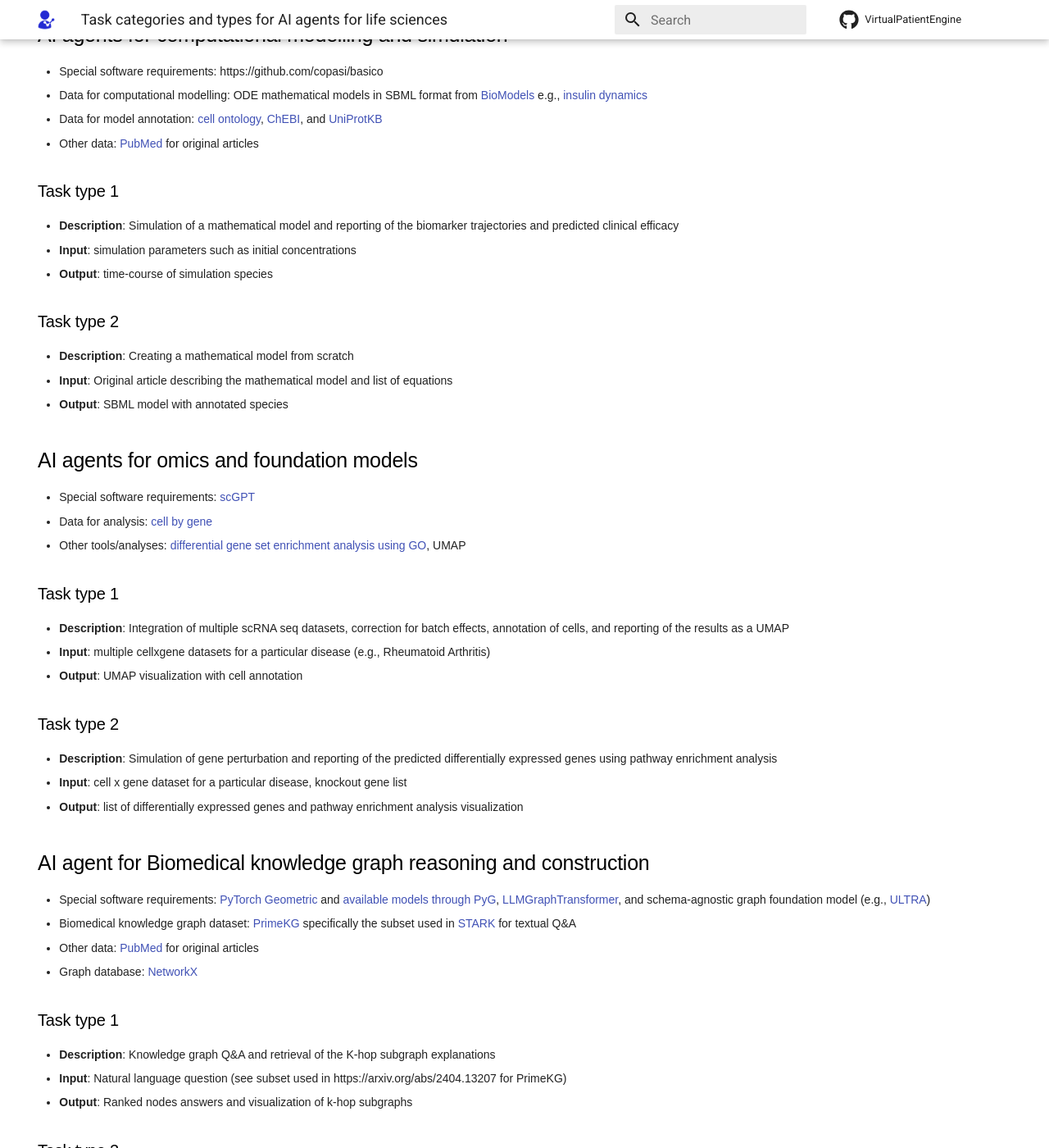
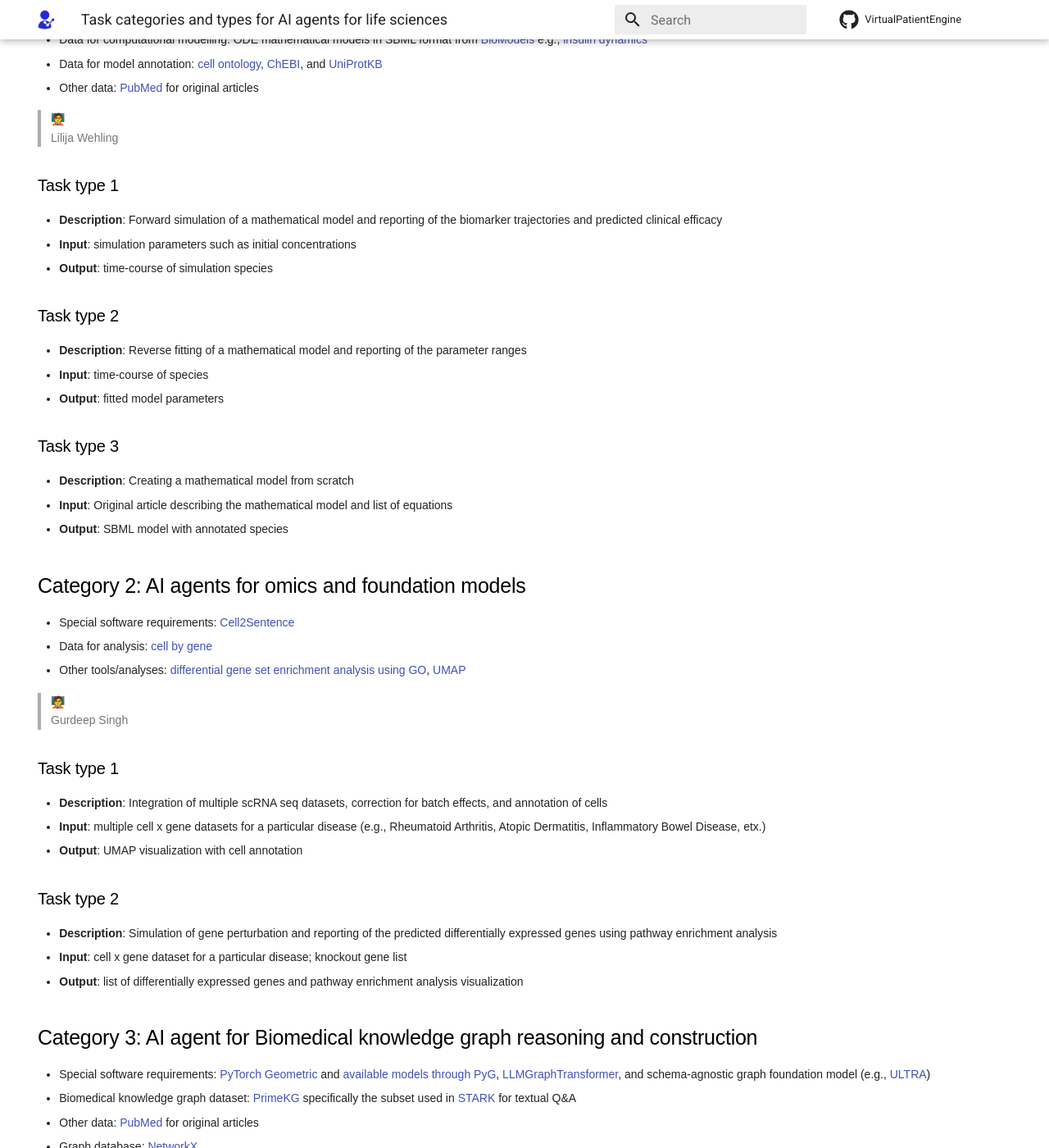
Before and after one commit to VirtualPatientEngine/VPEHackathonAIAgentsCO, an MkDocs documentation site: the page built from docs/tasks.md, in a window 1280 px wide and 1400 px high, scrolled down 330 px. Shown: the whole window at 82% size. Built offline with MkDocs 1.6.1 and Material for MkDocs 9.7.7, drawn with Linux system fonts in a browser that asks for light colours; some of the changed text lies outside the part shown.

Commit message:
fix: updated task descriptions and added setup instructions (#13)
* fix: updated cell2sentence reference and tasks for category 1

* feat: added setup guide

* fix: instructions for running the streamlit app the first time

```diff
--- a/docs/tasks.md
+++ b/docs/tasks.md
@@ -9,45 +9,56 @@ hide:
 > **Date** 2024-10-14 to -15<br>
 > **Location** BioLabs Heidelberg and Online<br>
 
-- Infrastructure: [Amazon Web Services](https://aws.amazon.com/de/) and [Code Ocean](https://codeocean.com/)
-- Application requirements: [Streamlit](https://streamlit.io/), [Ollama](https://ollama.com/), [LangChain](https://www.langchain.com/), and [FAISS](https://github.com/facebookresearch/faiss)
-
-## AI agents for computational modelling and simulation
+## Category 1: AI agents for computational modelling and simulation
 - Special software requirements: https://github.com/copasi/basico
 - Data for computational modelling: ODE mathematical models in SBML format from [BioModels](https://www.ebi.ac.uk/biomodels/) e.g., [insulin dynamics](https://www.ebi.ac.uk/biomodels/BIOMD0000000482)
 - Data for model annotation: [cell ontology](https://bioportal.bioontology.org/ontologies/CL), [ChEBI](https://www.ebi.ac.uk/chebi/aboutChebiForward.do), and [UniProtKB](https://www.uniprot.org/)
 - Other data: [PubMed](https://pubmed.ncbi.nlm.nih.gov/) for original articles
 
+> <font color=black>🧑‍🏫</font><br>
+> Lilija Wehling
+
 ### Task type 1
-- **Description**: Simulation of a mathematical model and reporting of the biomarker trajectories and predicted clinical efficacy
+- **Description**: Forward simulation of a mathematical model and reporting of the biomarker trajectories and predicted clinical efficacy
 - **Input**: simulation parameters such as initial concentrations
 - **Output**: time-course of simulation species
 
 ### Task type 2
+- **Description**: Reverse fitting of a mathematical model and reporting of the parameter ranges
+- **Input**: time-course of species
+- **Output**: fitted model parameters
+
+### Task type 3
 - **Description**: Creating a mathematical model from scratch
 - **Input**: Original article describing the mathematical model and list of equations
 - **Output**: SBML model with annotated species
 
-## AI agents for omics and foundation models
-- Special software requirements: [scGPT](https://www.nature.com/articles/s41592-024-02201-0)
+## Category 2: AI agents for omics and foundation models
+- Special software requirements: [Cell2Sentence](https://www.biorxiv.org/content/10.1101/2023.09.11.557287v3.full)
 - Data for analysis: [cell by gene](https://cellxgene.cziscience.com/)
-- Other tools/analyses: [differential gene set enrichment analysis using GO](https://amigo.geneontology.org/amigo), UMAP
+- Other tools/analyses: [differential gene set enrichment analysis using GO](https://amigo.geneontology.org/amigo), [UMAP](https://docs.rapids.ai/api/cuml/stable/api/#umap)
+
+> <font color=black>🧑‍🏫</font><br>
+> Gurdeep Singh
 
 ### Task type 1
-- **Description**: Integration of multiple scRNA seq datasets, correction for batch effects, annotation of cells, and reporting of the results as a UMAP
-- **Input**: multiple cellxgene datasets for a particular disease (e.g., Rheumatoid Arthritis)
+- **Description**: Integration of multiple scRNA seq datasets, correction for batch effects, and annotation of cells
+- **Input**: multiple cell x gene datasets for a particular disease (e.g., Rheumatoid Arthritis, Atopic Dermatitis, Inflammatory Bowel Disease, etx.)
 - **Output**: UMAP visualization with cell annotation
 
 ### Task type 2
 - **Description**: Simulation of gene perturbation and reporting of the predicted differentially expressed genes using pathway enrichment analysis
-- **Input**: cell x gene dataset for a particular disease, knockout gene list
+- **Input**: cell x gene dataset for a particular disease; knockout gene list
 - **Output**: list of differentially expressed genes and pathway enrichment analysis visualization
 
-## AI agent for Biomedical knowledge graph reasoning and construction
+## Category 3: AI agent for Biomedical knowledge graph reasoning and construction
 - Special software requirements: [PyTorch Geometric](https://github.com/pyg-team/pytorch_geometric) and [available models through PyG](https://pytorch-geometric.readthedocs.io/en/latest/modules/nn.html), [LLMGraphTransformer](https://api.python.langchain.com/en/latest/graph_transformers/langchain_experimental.graph_transformers.llm.LLMGraphTransformer.html), and schema-agnostic graph foundation model (e.g., [ULTRA](https://github.com/DeepGraphLearning/ULTRA))
 - Biomedical knowledge graph dataset: [PrimeKG](https://github.com/mims-harvard/PrimeKG) specifically the subset used in [STARK](https://github.com/snap-stanford/stark) for textual Q&A
 - Other data: [PubMed](https://pubmed.ncbi.nlm.nih.gov/) for original articles
 - Graph database: [NetworkX](https://networkx.org/)
+
+> <font color=black>🧑‍🏫</font><br>
+> Ahmad Wisnu Mulyadi
 
 ### Task type 1
 - **Description**: Knowledge graph Q&A and retrieval of the K-hop subgraph explanations
```
Also changed, not shown: docs/index.md (+2 -1 lines), docs/setup.md (added, +74 -0 lines).
